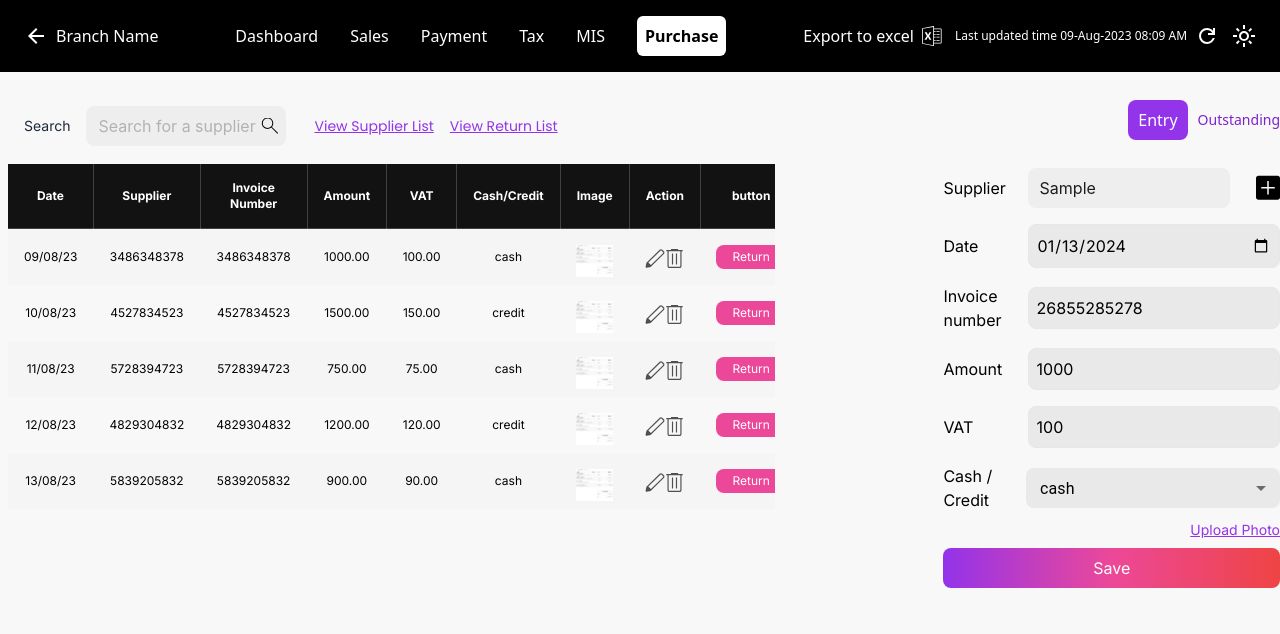
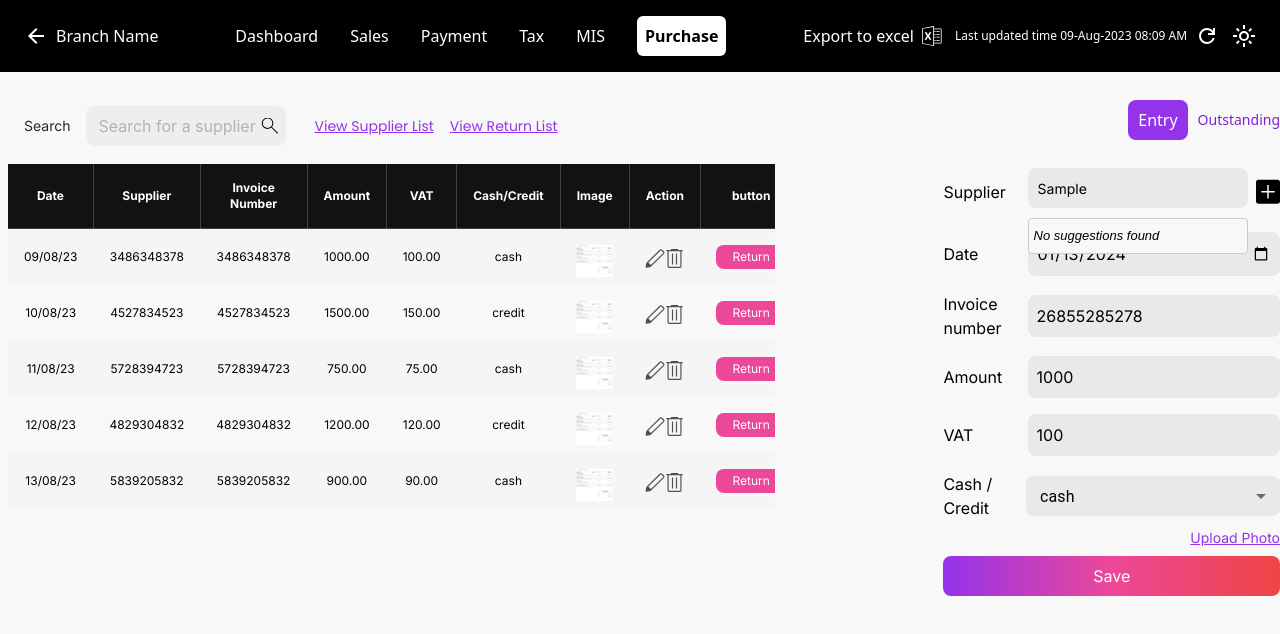
Before and after one commit to amarnadhcp/Sacrosys-purchase, a React (Create React App) app: page /purchase in a window 1280 px wide. Both pictures are taken after typing "Sample" into the empty fields and a click on the button "Save". Shown: the top 634 px of the page. Built offline with nearby package versions, Linux system fonts and the light colour scheme.

Commit message:
feat(supllier-suggestion-entryform):create autocomplete form form from self

```diff
--- /dev/null
+++ b/src/component/AutoComplete/Auto.css
@@ -0,0 +1,75 @@
+/* Auto.css */
+
+.autocomplete-container {
+  position: relative;
+}
+
+.autocomplete-input {
+  background-color: #e9e9e9;
+  border-radius: 8px;
+  padding: 10px;
+  width: 220px;
+  font-size: 14px;
+  margin-bottom: 8px;
+  outline: none;
+  height: 40px;
+}
+
+.no-autocomplete {
+  color: #999;
+  padding: 10px;
+  font-style: italic;
+}
+
+.autocomplete {
+
+  background-color: #F8F8F8;
+  border: 1px solid #ccc;
+  margin-top: 0;
+  max-height: 200px;
+  overflow-y: auto;
+  padding: 0;
+  width: 220px;
+  border-radius: 4px;
+  margin-top: 2px;
+  font-size: 13px;
+  font-family: Arial, Helvetica, sans-serif;
+  position: absolute;
+  top: 100%;
+  left: 0;
+  z-index: 1;
+  float: left;
+}
+
+.autocomplete li {
+  padding: 5px;
+  cursor: pointer;
+  transition: background-color 0.3s, font-weight 0.3s;
+  display: flex;
+  justify-content: space-between;
+  align-items: center;
+}
+
+.autocomplete li:hover {
+  background-color: #e9e9e9;
+  font-weight: bold ;
+}
+
+
+::-webkit-scrollbar {
+  width: 8px;
+  height: 10px;
+}
+
+::-webkit-scrollbar-track {
+  background: gray-200;
+}
+
+::-webkit-scrollbar-thumb {
+  background: gray;
+  border-radius: 5px;
+}
+
+::-webkit-scrollbar-thumb:hover {
+  background: black;
+}
--- /dev/null
+++ b/src/component/AutoComplete/Autocomplete.jsx
@@ -0,0 +1,92 @@
+import React, { useState, useEffect } from "react";
+import "./Auto.css";
+
+const Autocomplete = ({ suggestions }) => {
+  // State initialization
+  const [active, setActive] = useState(0);
+  const [filtered, setFiltered] = useState([]);
+  const [isShow, setIsShow] = useState(false);
+  const [input, setInput] = useState("");
+
+  // Filter suggestions when input changes
+  useEffect(() => {
+    setFiltered(
+      suggestions.filter(
+        (suggestion) =>
+          suggestion.toLowerCase().indexOf(input.toLowerCase()) > -1
+      )
+    );
+  }, [input, suggestions]);
+
+  // Handle input change
+  const onChange = (e) => {
+    const inputValue = e.currentTarget.value;
+    setActive(0);
+    setInput(inputValue);
+    setIsShow(true);
+  };
+
+  // Handle suggestion click
+  const onClick = (suggestion) => {
+    setActive(0);
+    setFiltered([]);
+    setIsShow(false);
+    setInput(suggestion);
+  };
+
+  // Handle keyboard events
+  const onKeyDown = (e) => {
+    if (e.keyCode === 13) {
+      // Enter key
+      setIsShow(false);
+      setInput(filtered[active]);
+    } else if (e.keyCode === 38) {
+      // Up arrow
+      setActive((prev) => (prev === 0 ? prev : prev - 1));
+    } else if (e.keyCode === 40) {
+      // Down arrow
+      setActive((prev) => (prev === filtered.length - 1 ? prev : prev + 1));
+    }
+  };
+
+  // Render autocomplete dropdown
+  const renderAutocomplete = () => {
+    if (isShow && input) {
+      return (
+        <ul className="autocomplete" >
+          {filtered.length ? (
+            filtered.map((suggestion, index) => (
+              <li
+                className={index === active ? "active" : ""}
+                key={suggestion}
+                onClick={() => onClick(suggestion)}
+              >
+                {suggestion}
+              </li>
+            ))
+          ) : (
+            <li className="">
+              <em>No suggestions found</em>
+            </li>
+          )}
+        </ul>
+      );
+    }
+    return null;
+  };
+
+  return (
+    <div className="autocomplete-container">
+      <input
+        type="text"
+        onChange={onChange}
+        onKeyDown={onKeyDown}
+        value={input}
+        className="autocomplete-input"
+      />
+      {renderAutocomplete()}
+    </div>
+  );
+};
+
+export default Autocomplete;
--- a/src/component/Entry/EntryForm.jsx
+++ b/src/component/Entry/EntryForm.jsx
@@ -3,6 +3,7 @@ import PlusIcon from "../../assests/images/AddNew.svg";
 import SupplierCreation from "./SupplierCreation";
 import NavigationBar from "../Navbar/NavigationBar";
 import { AutoComplete, Spin } from "antd";
+import Autocomplete from "../AutoComplete/Autocomplete";
 import { fetchDataFromApi } from "../../services/Api";
 import MenuItem from "@mui/material/MenuItem";
 import Select from "@mui/material/Select";
@@ -70,15 +71,68 @@ function EntryForm() {
         <div className="flex items-center justify-between mb-4">
           <label className="flex gap-2 w-1/4 text-left">Supplier</label>
           <div className="flex justify-between w-3/4">
-            <AutoComplete
-              options={options}
-              type={"primary"}
-              size="large"
-              style={{ width: "80%" }}
-              placeholder="Search for a supplier"
-              variant="filled"
-              onSearch={(text) => getPanelValue(text)}
-              onSelect={(value) => console.log("Selected:", value)}
+            <Autocomplete
+              suggestions={[
+                "Alabama",
+                "Alaska",
+                "American Samoa",
+                "Arizona",
+                "Arkansas",
+                "California",
+                "Colorado",
+                "Connecticut",
+                "Delaware",
+                "District Of Columbia",
+                "Federated States Of Micronesia",
+                "Florida",
+                "Georgia",
+                "Guam",
+                "Hawaii",
+                "Idaho",
+                "Illinois",
+                "Indiana",
+                "Iowa",
+                "Kansas",
+                "Kentucky",
+                "Louisiana",
+                "Maine",
+                "Marshall Islands",
+                "Maryland",
+                "Massachusetts",
+                "Michigan",
+                "Minnesota",
+                "Mississippi",
+                "Missouri",
+                "Montana",
+                "Nebraska",
+                "Nevada",
+                "New Hampshire",
+                "New Jersey",
+                "New Mexico",
+                "New York",
+                "North Carolina",
+                "North Dakota",
+                "Northern Mariana Islands",
+                "Ohio",
+                "Oklahoma",
+                "Oregon",
+                "Palau",
+                "Pennsylvania",
+                "Puerto Rico",
+                "Rhode Island",
+                "South Carolina",
+                "South Dakota",
+                "Tennessee",
+                "Texas",
+                "Utah",
+                "Vermont",
+                "Virgin Islands",
+                "Virginia",
+                "Washington",
+                "West Virginia",
+                "Wisconsin",
+                "Wyoming",
+              ]}
             />
 
             <img
@@ -164,7 +218,7 @@ function EntryForm() {
               outline: "none",
               "&:hover": {
                 outline: "none",
-                    border: "1px solid purple",
+                border: "1px solid purple",
               },
             }}
             MenuProps={{
```
Also changed, not shown: src/index.css (line endings or trailing spaces).
